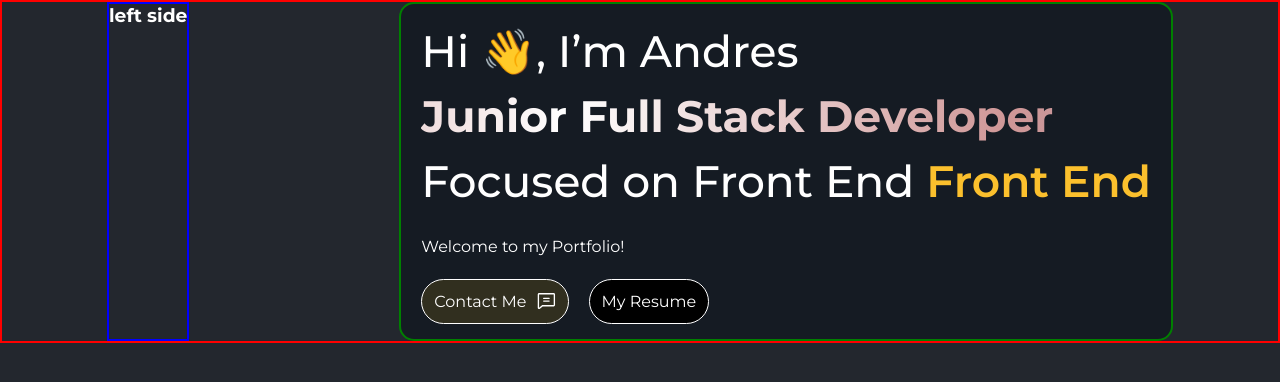
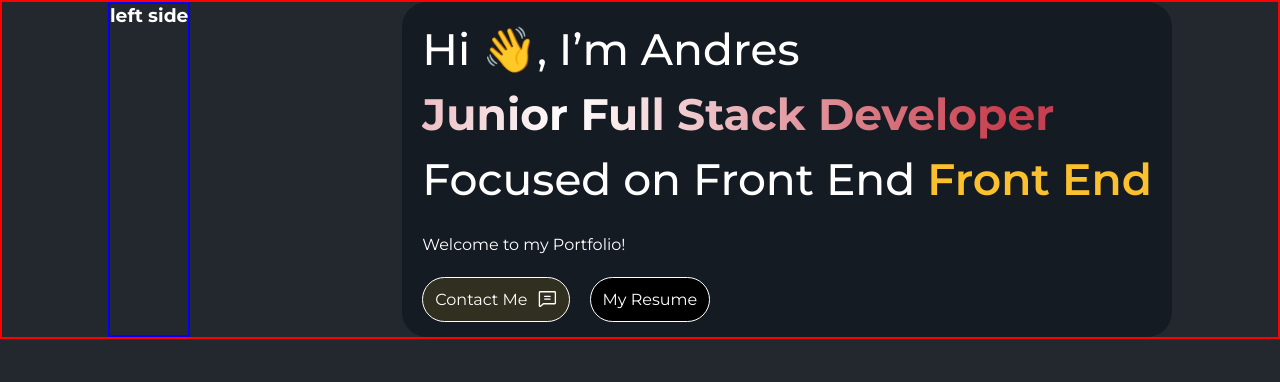
Before and after one commit to ImAndresito/My-Portfolio, an Angular app: page / in a window 1280 px wide. Shown: the top 382 px of the page. Built offline with nearby package versions, Linux system fonts and the light colour scheme.

Commit message:
Changed test variable name and added another secondary color(TEST).

```diff
--- a/src/app/pages/home-page/home-page.component.css
+++ b/src/app/pages/home-page/home-page.component.css
@@ -9,35 +9,34 @@ header {
   border: 2px solid blue;
 }
 
-.right {
-  background: var(--test-color);
-  border-radius: 15px;
+.intro {
+  background: var(--primary-background);
+  border-radius: 25px;
   padding: 15px 20px;
-  border: 2px solid green;
   line-height: 65px;
 }
 
-header .right p,
-header .right h1 {
+header .intro p,
+header .intro h1 {
   font-size: 44px;
 }
 
-header .right p {
+header .intro p {
   font-weight: 500;
 }
 
-header .right p:first-child {
+header .intro p:first-child {
   font-weight: 500;
 }
 
 .gradient-text {
   background: linear-gradient(
     90deg,
-    #1e88e5 0%,
-    #cf9797 35%,
+    var(--primary-color) 0%,
+    var(--secondary-color) 35%,
     #ffffff 45%,
-    #cf9797 55%,
-    #1e88e5 100%
+    var(--secondary-color) 55%,
+    var(--primary-color) 100%
   );
   background-size: 600% 100%;
   background-clip: text;
--- a/src/app/pages/home-page/home-page.component.html
+++ b/src/app/pages/home-page/home-page.component.html
@@ -2,7 +2,7 @@
   <div class="left">
     <h3>left side</h3>
   </div>
-  <div class="right">
+  <div class="intro">
     <p>Hi 👋, I’m Andres</p>
     <h1 class="gradient-text">Junior Full Stack Developer</h1>
     <p>
--- a/src/styles.css
+++ b/src/styles.css
@@ -7,17 +7,17 @@
 :root {
   --primary-color: #1e88e5;
   --secondary-color: #c83e4d;
+  /* --secondary-color: #cf9797; */
   --tertiary-color: #fbc02d;
-  --background-color: #23272e;
-  --test-color: #151b23;
+  --primary-background: #151b23;
 }
 
 html {
   font-family: "Montserrat", "Roboto", sans-serif;
+  background: #23272e;
 }
 
 body {
-  background: var(--background-color);
   color: #fff;
 }
 
```
